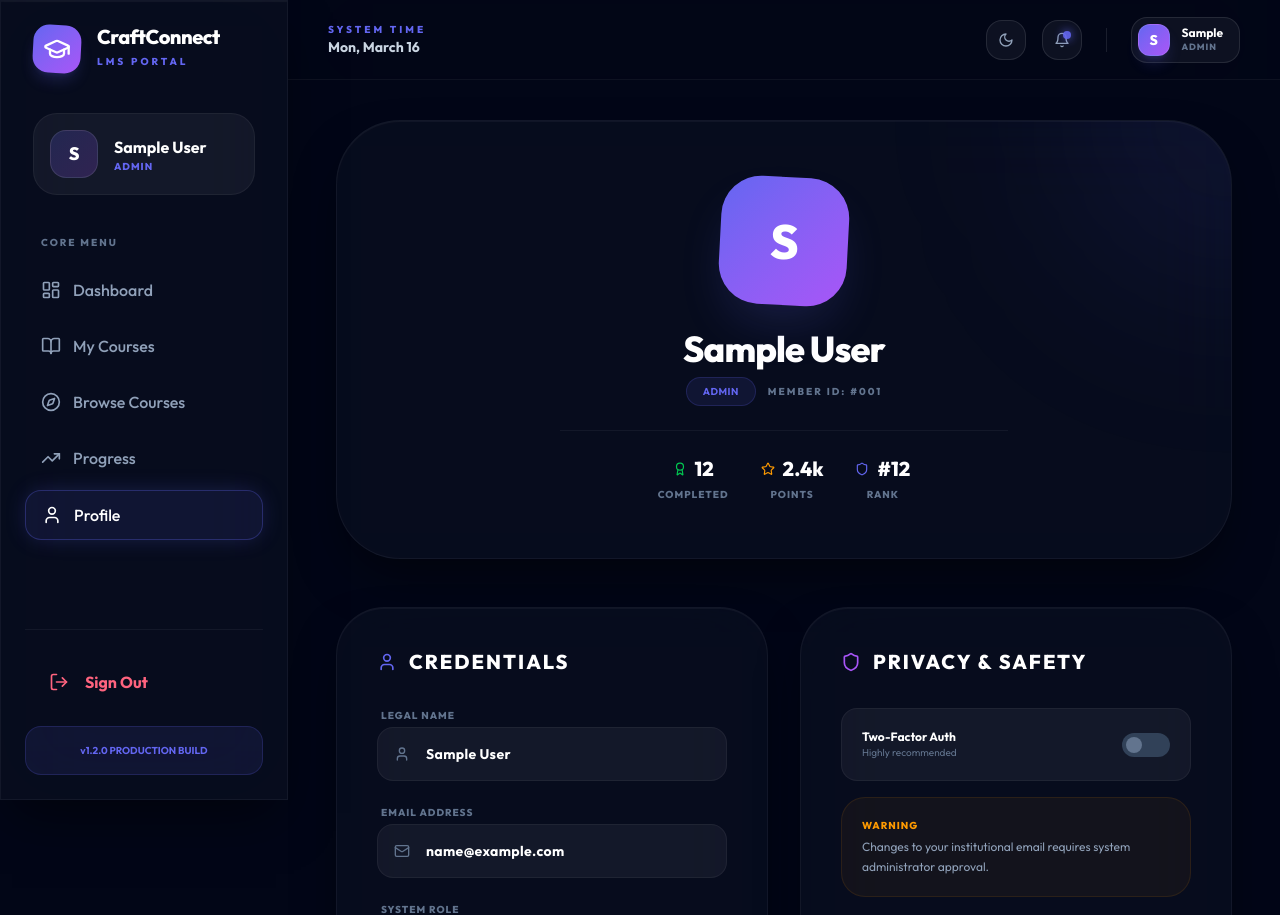
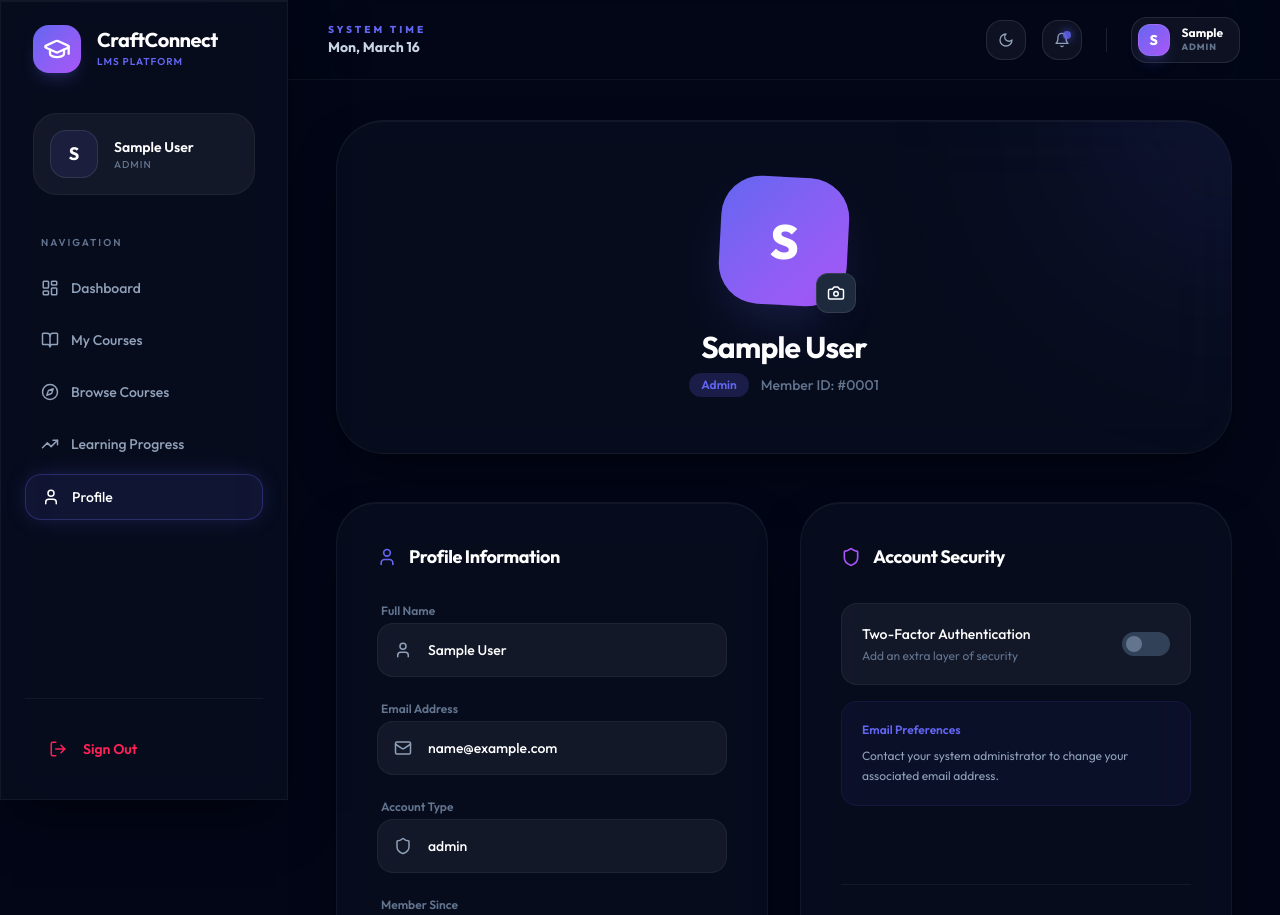
Before and after one commit to Harshith29124/LMS, a React (Vite) app: page /profile in a window 1280 px wide. Shown: the top 915 px of the page. Built offline with nearby package versions, Linux system fonts and the light colour scheme; sample sign-in values are in the browser's storage.

Commit message:
fix: eliminate AI slop, unify terminology, fix double-renders and API pathing

```diff
--- a/src/components/MobileNav.jsx
+++ b/src/components/MobileNav.jsx
@@ -21,18 +21,26 @@ export default function MobileNav() {
   const items = user?.role === 'instructor' ? instructorItems : learnerItems
 
   return (
-    <nav className="bottom-nav" role="navigation" aria-label="Mobile navigation">
+    <nav className="fixed bottom-0 left-0 right-0 z-40 bg-surface-950/80 backdrop-blur-3xl border-t border-white/5 lg:hidden pb-safe">
+      <div className="flex items-center justify-around px-2 py-3">
         {items.map(({ to, icon: Icon, label }) => (
           <NavLink
             key={to}
             to={to}
             end={to === '/instructor' || to === '/dashboard'}
-          className={({ isActive }) => `bottom-nav-item ${isActive ? 'active' : ''}`}
+            className={({ isActive }) =>
+              `flex flex-col items-center justify-center w-16 h-12 gap-1 rounded-xl transition-all ${
+                isActive
+                  ? 'text-brand-primary'
+                  : 'text-slate-500 hover:text-slate-300'
+              }`
+            }
           >
-          <Icon size={22} />
-          <span>{label}</span>
+            <Icon size={20} className="mb-0.5" />
+            <span className="text-[10px] font-medium leading-none">{label}</span>
           </NavLink>
         ))}
+      </div>
     </nav>
   )
 }
--- a/src/components/Sidebar.jsx
+++ b/src/components/Sidebar.jsx
@@ -11,13 +11,13 @@ const navItems = {
     { to: '/dashboard', icon: LayoutDashboard, label: 'Dashboard' },
     { to: '/my-courses', icon: BookOpen, label: 'My Courses' },
     { to: '/browse', icon: Compass, label: 'Browse Courses' },
-    { to: '/progress', icon: TrendingUp, label: 'Progress' },
+    { to: '/progress', icon: TrendingUp, label: 'Learning Progress' },
     { to: '/profile', icon: User, label: 'Profile' },
   ],
   instructor: [
-    { to: '/instructor', icon: LayoutDashboard, label: 'Dashboard' },
-    { to: '/instructor/create-course', icon: PlusCircle, label: 'Create Course' },
-    { to: '/browse', icon: Compass, label: 'Browse Courses' },
+    { to: '/instructor', icon: LayoutDashboard, label: 'Instructor Portal' },
+    { to: '/instructor/create-course', icon: PlusCircle, label: 'Create New Course' },
+    { to: '/browse', icon: Compass, label: 'Course Catalog' },
     { to: '/profile', icon: User, label: 'Profile' },
   ],
 }
@@ -38,12 +38,12 @@ export default function Sidebar({ open, onClose }) {
         {/* Logo */}
         <div className="flex items-center justify-between mb-10 px-2">
           <div className="flex items-center gap-4">
-            <div className="w-12 h-12 bg-gradient-to-br from-brand-primary to-brand-secondary rounded-2xl flex items-center justify-center shadow-lg shadow-brand-primary/20 rotate-3">
-              <GraduationCap className="text-white w-7 h-7 -rotate-3" />
+            <div className="w-12 h-12 bg-gradient-to-br from-brand-primary to-brand-secondary rounded-2xl flex items-center justify-center shadow-lg shadow-brand-primary/20">
+              <GraduationCap className="text-white w-7 h-7" />
             </div>
             <div>
-              <h1 className="text-xl font-black text-white leading-none">CraftConnect</h1>
-              <span className="text-[10px] font-black uppercase tracking-[0.3em] text-brand-primary">LMS Portal</span>
+              <h1 className="text-xl font-bold text-white leading-none">CraftConnect</h1>
+              <p className="text-[10px] font-semibold text-brand-primary tracking-widest mt-1 uppercase">LMS Platform</p>
             </div>
           </div>
           <button onClick={onClose} className="p-2 hover:bg-white/5 rounded-xl lg:hidden text-slate-400">
@@ -51,22 +51,22 @@ export default function Sidebar({ open, onClose }) {
           </button>
         </div>
 
-        {/* User Card */}
+        {/* User Workspace */}
         <div className="mb-10 px-2">
-          <div className="p-4 rounded-3xl bg-white/5 border border-white/5 flex items-center gap-4 group cursor-default">
-            <div className="w-12 h-12 rounded-2xl bg-gradient-to-br from-brand-primary/20 to-brand-secondary/20 flex items-center justify-center border border-white/10 overflow-hidden">
-               <span className="text-lg font-black text-white">{user?.name?.[0]?.toUpperCase()}</span>
+          <div className="p-4 rounded-3xl bg-white/5 border border-white/5 flex items-center gap-4">
+            <div className="w-12 h-12 rounded-2xl bg-brand-primary/10 flex items-center justify-center border border-white/10 overflow-hidden">
+               <span className="text-lg font-bold text-white">{user?.name?.[0]?.toUpperCase()}</span>
             </div>
             <div className="flex-1 min-w-0">
-               <p className="font-bold text-white truncate">{user?.name}</p>
-               <p className="text-[10px] font-black uppercase tracking-widest text-brand-primary">{user?.role}</p>
+               <p className="font-semibold text-white truncate text-sm">{user?.name}</p>
+               <p className="text-[10px] font-medium text-slate-500 uppercase tracking-widest">{user?.role}</p>
             </div>
           </div>
         </div>
 
         {/* Navigation */}
         <nav className="flex-1 space-y-2">
-          <p className="px-4 text-[10px] font-black uppercase tracking-[0.2em] text-slate-500 mb-4">Core Menu</p>
+          <p className="px-4 text-[10px] font-semibold text-slate-500 uppercase tracking-[0.2em] mb-4">Navigation</p>
           {items.map(({ to, icon: Icon, label }) => (
             <NavLink
               key={to}
@@ -75,26 +75,22 @@ export default function Sidebar({ open, onClose }) {
               onClick={onClose}
               className={({ isActive }) => `nav-link group ${isActive ? 'active' : ''}`}
             >
-              <Icon size={20} className="group-hover:scale-110 transition-transform" />
-              <span className="flex-1">{label}</span>
+              <Icon size={18} className="group-hover:scale-110 transition-transform" />
+              <span className="flex-1 text-sm">{label}</span>
               <ChevronRight className={`transition-all duration-300 w-4 h-4 opacity-0 group-hover:opacity-100 group-hover:translate-x-1`} />
             </NavLink>
           ))}
         </nav>
 
         {/* Action Footer */}
-        <div className="pt-6 border-t border-white/5 space-y-4">
+        <div className="pt-6 border-t border-white/5">
           <button
             onClick={handleLogout}
-            className="w-full flex items-center gap-4 px-6 py-4 rounded-2xl text-rose-400 font-bold hover:bg-rose-500/10 transition-all group active:scale-95"
+            className="w-full flex items-center gap-4 px-6 py-4 rounded-2xl text-rose-500 font-semibold text-sm hover:bg-rose-500/10 transition-all group active:scale-95"
           >
-            <LogOut size={20} className="group-hover:-translate-x-1 transition-transform" />
+            <LogOut size={18} className="group-hover:-translate-x-1 transition-transform" />
             <span>Sign Out</span>
           </button>
-
-          <div className="p-4 rounded-2xl bg-brand-primary/10 border border-brand-primary/20">
-            <p className="text-[10px] font-bold text-brand-primary text-center">v1.2.0 PRODUCTION BUILD</p>
-          </div>
         </div>
       </div>
     </aside>
--- a/src/pages/BrowseCoursesPage.jsx
+++ b/src/pages/BrowseCoursesPage.jsx
@@ -15,21 +15,25 @@ export default function BrowseCoursesPage() {
   const [category, setCategory] = useState('All')
 
   useEffect(() => {
+    let mounted = true
     const fetchData = async () => {
       try {
         const [coursesRes, enrolledRes] = await Promise.all([
           courseAPI.getAll({ search, category }),
           enrollmentAPI.getMyEnrolled(),
         ])
-        setCourses(coursesRes.data || [])
-        setEnrolledIds((enrolledRes.data || []).map((c) => c._id))
-      } catch {
-        toast.error('Failed to load courses')
+        if (mounted) {
+          setCourses(coursesRes.data || [])
+          setEnrolledIds((enrolledRes.data || []).map((c) => c._id))
+        }
+      } catch (err) {
+        if (mounted) console.error('Browse Load Error', err)
       } finally {
-        setLoading(false)
+        if (mounted) setLoading(false)
       }
     }
     fetchData()
+    return () => { mounted = false }
   }, [search, category])
 
   return (
--- a/src/pages/ProfilePage.jsx
+++ b/src/pages/ProfilePage.jsx
@@ -1,11 +1,36 @@
+import { useState, useEffect } from 'react'
 import { motion } from 'framer-motion'
 import { useAuth } from '../hooks/useAuth'
 import { useNavigate } from 'react-router-dom'
 import { Mail, User, Shield, Calendar, LogOut, Camera, Star, Award } from 'lucide-react'
+import { enrollmentAPI } from '../services/api'
+import toast from 'react-hot-toast'
 
 export default function ProfilePage() {
   const { user, logout } = useAuth()
   const navigate = useNavigate()
+  const [stats, setStats] = useState({ completed: 0, points: 0, rank: 'Novice' })
+
+  useEffect(() => {
+    async function loadStats() {
+      if (user?.role !== 'learner') return;
+      try {
+        const res = await enrollmentAPI.getMyEnrolled()
+        const enrolled = res.data || []
+        const completed = enrolled.filter(c => c.progress === 100).length
+        const inProgress = enrolled.length - completed
+
+        setStats({
+          completed,
+          points: (completed * 500) + (inProgress * 100),
+          rank: completed > 5 ? 'Expert' : completed > 0 ? 'Scholar' : 'Novice'
+        })
+      } catch (err) {
+        console.error('Failed to load profile stats');
+      }
+    }
+    loadStats()
+  }, [user])
 
   const handleLogout = () => {
     logout()
@@ -13,15 +38,15 @@ export default function ProfilePage() {
   }
 
   const identityStats = [
-    { label: 'Completed', value: '12', icon: Award, color: 'text-green-500' },
-    { label: 'Points', value: '2.4k', icon: Star, color: 'text-amber-500' },
-    { label: 'Rank', value: '#12', icon: Shield, color: 'text-brand-primary' },
+    { label: 'Courses Completed', value: stats.completed, icon: Award, color: 'text-green-500' },
+    { label: 'Learning Points', value: stats.points, icon: Star, color: 'text-amber-500' },
+    { label: 'Current Rank', value: stats.rank, icon: Shield, color: 'text-brand-primary' },
   ]
 
   return (
     <div className="max-w-4xl mx-auto space-y-12 pb-20">
       {/* Profile Header Card */}
-      <section className="relative glass-panel p-10 lg:p-14 rounded-[4rem] overflow-hidden border-white/5">
+      <section className="relative glass-panel p-10 lg:p-14 rounded-[3rem] overflow-hidden border-white/5">
         <div className="absolute top-0 right-0 w-80 h-80 bg-brand-primary/10 rounded-full blur-[100px] -mr-40 -mt-40" />
 
         <div className="relative z-10 flex flex-col items-center text-center space-y-6">
@@ -31,78 +56,80 @@ export default function ProfilePage() {
                  {user?.name?.[0]?.toUpperCase()}
                </span>
             </div>
-            <button className="absolute -bottom-2 -right-2 w-10 h-10 bg-slate-800 border border-white/10 rounded-xl flex items-center justify-center text-white shadow-xl opacity-0 group-hover:opacity-100 transition-opacity active:scale-90">
+            <button className="absolute -bottom-2 -right-2 w-10 h-10 bg-slate-800 border border-white/10 rounded-xl flex items-center justify-center text-white shadow-xl hover:bg-slate-700 transition-colors active:scale-90">
                <Camera size={18} />
             </button>
           </div>
 
           <div className="space-y-2">
-            <h1 className="text-4xl font-black text-white">{user?.name}</h1>
+            <h1 className="text-3xl font-bold text-white">{user?.name}</h1>
             <div className="flex items-center justify-center gap-3">
-               <span className="premium-badge px-4 py-1.5 bg-brand-primary/10 text-brand-primary border-brand-primary/20">
+               <span className="px-3 py-1 bg-brand-primary/20 text-brand-primary text-xs font-semibold rounded-full capitalize">
                  {user?.role}
                </span>
-               <span className="text-[10px] font-black uppercase tracking-[0.2em] text-slate-500">Member ID: #00{user?.id}</span>
+               <span className="text-sm font-medium text-slate-500">Member ID: #{String(user?.id).padStart(4, '0')}</span>
             </div>
           </div>
 
+          {user?.role === 'learner' && (
             <div className="flex gap-8 pt-6 border-t border-white/5 w-full max-w-md justify-center">
               {identityStats.map(stat => (
-              <div key={stat.label} className="text-center space-y-1">
+                <div key={stat.label} className="text-center space-y-1 block">
                    <div className="flex items-center justify-center gap-2 mb-1">
-                    <stat.icon size={14} className={stat.color} />
-                    <span className="text-xl font-black text-white">{stat.value}</span>
+                      <stat.icon size={16} className={stat.color} />
+                      <span className="text-2xl font-bold text-white">{stat.value}</span>
                    </div>
-                 <p className="text-[10px] font-black uppercase tracking-widest text-slate-500">{stat.label}</p>
+                   <p className="text-xs font-medium text-slate-400">{stat.label}</p>
                 </div>
               ))}
             </div>
+          )}
         </div>
       </section>
 
       {/* Account Details */}
       <div className="grid grid-cols-1 md:grid-cols-2 gap-8">
-        <section className="glass-panel p-10 rounded-[3rem] border-white/5 space-y-8">
-          <h2 className="text-xl font-black text-white uppercase tracking-widest flex items-center gap-3">
-             <User size={20} className="text-brand-primary" /> Credentials
+        <section className="glass-panel p-8 lg:p-10 rounded-[2.5rem] border-white/5 space-y-8">
+          <h2 className="text-lg font-bold text-white flex items-center gap-3">
+             <User size={20} className="text-brand-primary" /> Profile Information
           </h2>
 
           <div className="space-y-6">
              {[
-               { icon: User, label: 'Legal Name', value: user?.name },
+               { icon: User, label: 'Full Name', value: user?.name },
                { icon: Mail, label: 'Email Address', value: user?.email },
-               { icon: Shield, label: 'System Role', value: user?.role },
-               { icon: Calendar, label: 'Registry Date', value: '16 Mar 2026' }
+               { icon: Shield, label: 'Account Type', value: user?.role },
+               { icon: Calendar, label: 'Member Since', value: '2026' }
              ].map((field) => (
                <div key={field.label} className="group">
-                  <p className="text-[10px] font-black uppercase tracking-widest text-slate-500 mb-1 ml-1 group-hover:text-brand-primary transition-colors">{field.label}</p>
-                  <div className="p-4 rounded-2xl bg-white/5 border border-white/5 flex items-center gap-4 transition-all group-hover:bg-white/10 group-hover:border-white/10">
-                     <field.icon size={16} className="text-slate-500" />
-                     <span className="text-sm font-bold text-white tracking-wide">{field.value}</span>
+                  <p className="text-xs font-semibold text-slate-500 mb-1 ml-1">{field.label}</p>
+                  <div className="p-4 rounded-2xl bg-white/5 border border-white/5 flex items-center gap-4 transition-all hover:bg-white/10">
+                     <field.icon size={18} className="text-slate-400" />
+                     <span className="text-sm font-medium text-white">{field.value}</span>
                   </div>
                </div>
              ))}
           </div>
         </section>
 
-        <section className="glass-panel p-10 rounded-[3rem] border-white/5 flex flex-col justify-between space-y-8">
+        <section className="glass-panel p-8 lg:p-10 rounded-[2.5rem] border-white/5 flex flex-col justify-between space-y-8">
           <div className="space-y-8">
-            <h2 className="text-xl font-black text-white uppercase tracking-widest flex items-center gap-3">
-               <Shield size={20} className="text-brand-secondary" /> Privacy & Safety
+            <h2 className="text-lg font-bold text-white flex items-center gap-3">
+               <Shield size={20} className="text-brand-secondary" /> Account Security
             </h2>
             <div className="space-y-4">
                <div className="p-5 rounded-2xl bg-white/5 border border-white/5 flex items-center justify-between">
                   <div>
-                    <p className="text-xs font-bold text-white">Two-Factor Auth</p>
-                    <p className="text-[10px] text-slate-500">Highly recommended</p>
+                    <p className="text-sm font-medium text-white">Two-Factor Authentication</p>
+                    <p className="text-xs text-slate-500 mt-1">Add an extra layer of security</p>
                   </div>
                   <div className="w-12 h-6 bg-slate-700 rounded-full relative p-1 cursor-pointer">
                      <div className="w-4 h-4 bg-slate-500 rounded-full" />
                   </div>
                </div>
-               <div className="p-5 rounded-3xl bg-amber-500/5 border border-amber-500/10 mb-8">
-                  <p className="text-[10px] font-black text-amber-500 uppercase tracking-widest mb-1">Warning</p>
-                  <p className="text-xs text-slate-400 leading-relaxed">Changes to your institutional email requires system administrator approval.</p>
+               <div className="p-5 rounded-2xl bg-brand-primary/5 border border-brand-primary/10 mb-8">
+                  <p className="text-xs font-semibold text-brand-primary mb-2">Email Preferences</p>
+                  <p className="text-xs text-slate-400 leading-relaxed">Contact your system administrator to change your associated email address.</p>
                </div>
             </div>
           </div>
@@ -110,11 +137,10 @@ export default function ProfilePage() {
           <div className="space-y-4 pt-8 border-t border-white/5">
              <button
                onClick={handleLogout}
-               className="w-full flex items-center justify-center gap-3 px-8 py-4 rounded-2xl bg-rose-500/10 border border-rose-500/20 text-rose-500 font-black uppercase tracking-widest text-[10px] hover:bg-rose-500 hover:text-white transition-all active:scale-95 shadow-lg shadow-rose-500/10"
+               className="w-full flex items-center justify-center gap-3 px-8 py-4 rounded-2xl bg-rose-500/10 border border-rose-500/20 text-rose-500 font-bold text-sm hover:bg-rose-500 hover:text-white transition-all active:scale-95"
              >
-               <LogOut size={16} /> Decouple Session
+               <LogOut size={18} /> Sign Out
              </button>
-             <p className="text-[10px] text-center font-bold text-slate-700 uppercase tracking-[0.2em]">Secure Node Build 2026.03.16</p>
           </div>
         </section>
       </div>
--- a/src/pages/ProgressPage.jsx
+++ b/src/pages/ProgressPage.jsx
@@ -14,11 +14,12 @@ export default function ProgressPage() {
   const navigate = useNavigate()
 
   useEffect(() => {
+    let mounted = true
     const fetchData = async () => {
       try {
         const res = await enrollmentAPI.getMyEnrolled()
         const enrolled = res.data || []
-        setCourses(enrolled)
+        if (mounted) setCourses(enrolled)
 
         const progEntries = await Promise.all(
           enrolled.map(async (c) => {
@@ -30,14 +31,15 @@ export default function ProgressPage() {
             }
           })
         )
-        setProgressMap(Object.fromEntries(progEntries))
-      } catch {
-        toast.error('Failed to load progress')
+        if (mounted) setProgressMap(Object.fromEntries(progEntries))
+      } catch (err) {
+        if (mounted) console.error('Progress Load Error', err)
       } finally {
-        setLoading(false)
+        if (mounted) setLoading(false)
       }
     }
     fetchData()
+    return () => { mounted = false }
   }, [])
 
   const completed = courses.filter((c) => (progressMap[c._id]?.percentage || 0) === 100)
--- a/src/services/api.js
+++ b/src/services/api.js
@@ -61,15 +61,15 @@ export const quizAPI = {
 
 // ─── Enrollment ────────────────────────────────
 export const enrollmentAPI = {
-  enroll: (courseId) => api.post('/enroll', { courseId }), // calls /api/enroll/index.js
-  checkEnrollment: (courseId) => api.get('/enroll', { params: { courseId } }),
-  getMyEnrolled: () => api.get('/enroll'),
+  enroll: (courseId) => api.post('/enrollment/enroll', { courseId }),
+  checkEnrollment: (courseId) => api.get('/enrollment/check', { params: { courseId } }),
+  getMyEnrolled: () => api.get('/enrollment/my'),
 }
 
 // ─── Progress ──────────────────────────────────
 export const progressAPI = {
-  complete: (lessonId) => api.post('/progress', { lessonId }), // calls /api/progress/index.js
-  getCourseProgress: (courseId) => api.get('/progress', { params: { courseId } }),
+  complete: (lessonId) => api.post('/enrollment/progress', { lessonId }),
+  getCourseProgress: (courseId) => api.get('/enrollment/progress', { params: { courseId } }),
 }
 
 export default api
```
Also changed, not shown: src/pages/DashboardPage.jsx (+20 -11 lines), src/pages/MyCoursesPage.jsx (+8 -8 lines). Lines whose indentation alone changed are shown as unchanged.
